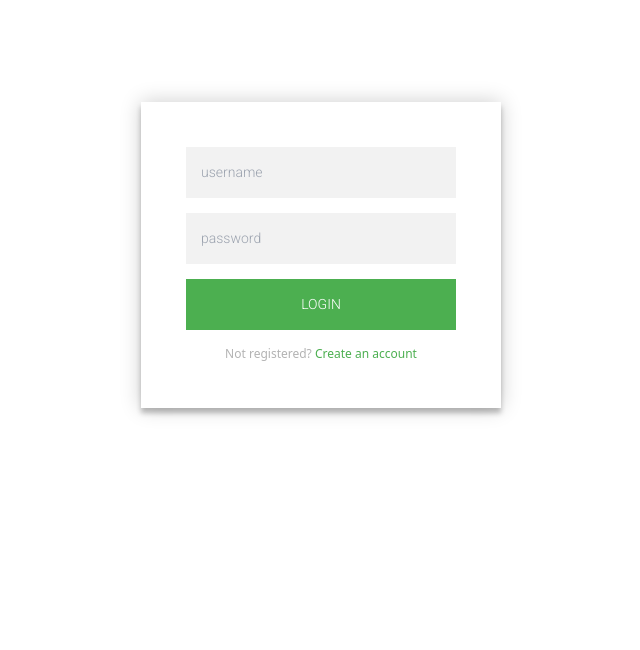
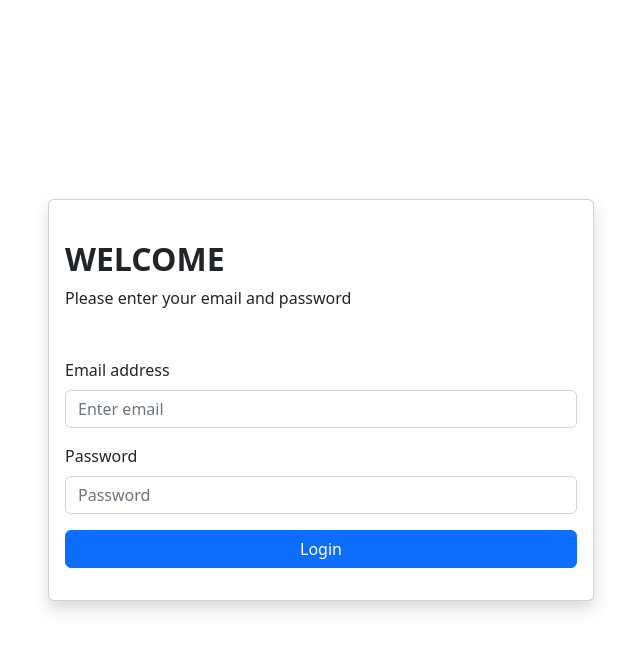
Before and after one commit to salsabilaathika-97/Mock-Test-Login, a React (Create React App) app: page / in a window 1280 px wide. Shown: the top 650 px of the page, without its empty margins (319-959 px from the left). Built offline with nearby package versions, Linux system fonts and the light colour scheme.

Commit message:
change login styling using bootstrap

```diff
--- a/src/pages/Login/Login.css
+++ /dev/null
@@ -1,91 +0,0 @@
-@import url(https://fonts.googleapis.com/css?family=Roboto:300);
-
-.login-page {
-  width: 360px;
-  padding: 8% 0 0;
-  margin: auto;
-}
-
-.form {
-  position: relative;
-  z-index: 1;
-  background: #FFFFFF;
-  max-width: 360px;
-  margin: 0 auto 100px;
-  padding: 45px;
-  text-align: center;
-  box-shadow: 0 0 20px 0 rgba(0, 0, 0, 0.2), 0 5px 5px 0 rgba(0, 0, 0, 0.24);
-}
-.form input {
-  font-family: "Roboto", sans-serif;
-  outline: 0;
-  background: #f2f2f2;
-  width: 100%;
-  border: 0;
-  margin: 0 0 15px;
-  padding: 15px;
-  box-sizing: border-box;
-  font-size: 14px;
-}
-.form button {
-  font-family: "Roboto", sans-serif;
-  text-transform: uppercase;
-  outline: 0;
-  background: #4CAF50;
-  width: 100%;
-  border: 0;
-  padding: 15px;
-  color: #FFFFFF;
-  font-size: 14px;
-  -webkit-transition: all 0.3 ease;
-  transition: all 0.3 ease;
-  cursor: pointer;
-}
-.form button:hover,.form button:active,.form button:focus {
-  background: #43A047;
-}
-.form .message {
-  margin: 15px 0 0;
-  color: #b3b3b3;
-  font-size: 12px;
-}
-.form .message a {
-  color: #4CAF50;
-  text-decoration: none;
-}
-.form .register-form {
-  display: none;
-}
-.container {
-  position: relative;
-  z-index: 1;
-  max-width: 300px;
-  margin: 0 auto;
-}
-.container:before, .container:after {
-  content: "";
-  display: block;
-  clear: both;
-}
-.container .info {
-  margin: 50px auto;
-  text-align: center;
-}
-.container .info h1 {
-  margin: 0 0 15px;
-  padding: 0;
-  font-size: 36px;
-  font-weight: 300;
-  color: #1a1a1a;
-}
-.container .info span {
-  color: #4d4d4d;
-  font-size: 12px;
-}
-.container .info span a {
-  color: #000000;
-  text-decoration: none;
-}
-.container .info span .fa {
-  color: #EF3B3A;
-}
--- a/src/pages/Login/Login.js
+++ b/src/pages/Login/Login.js
@@ -1,24 +1,42 @@
 import react from "react";
-import './Login.css'
+import { Col, Button, Row, Container, Card, Form } from "react-bootstrap";
 
 const Login = () => {
     return (
-        <div class="login-page">
-            <div class="form">
-                <form class="register-form">
-                    <input type="text" placeholder="name"/>
-                    <input type="password" placeholder="password"/>
-                    <input type="text" placeholder="email address"/>
-                    <button>create</button>
-                    <p class="message">Already registered? <a href="#">Sign In</a></p>
-                    </form>
-                    <form class="login-form">
-                    <input type="text" placeholder="username"/>
-                    <input type="password" placeholder="password"/>
-                    <button>login</button>
-                    <p class="message">Not registered? <a href="#">Create an account</a></p>
-                </form>
-            </div>
+        <div>
+            <Container>
+                <Row className="vh-100 d-flex justify-content-center align-items-center">
+                    <Col md = {8} lg={6} xs={12}>
+                        <Card className="shadow">
+                            <Card.Body>
+                                <div className="mb-3 mt-md-4">
+                                    <h2 className="fw-bold mb-2 text-uppercase">Welcome</h2>
+                                    <p className="mb-5">Please enter your email and password</p>
+                                    <div className="mb-3">
+                                        <Form>
+                                            <Form.Group className="mb-3" controlId="formBasicEmail">
+                                                <Form.Label className="text-center">
+                                                    Email address
+                                                </Form.Label>
+                                                <Form.Control type="email" placeholder="Enter email" />
+                                            </Form.Group>
+                                                <Form.Group className="mb-3" controlId="formBasicPassword">
+                                                <Form.Label>Password</Form.Label>
+                                                <Form.Control type="password" placeholder="Password" />
+                                            </Form.Group>
+                                            <div className="d-grid">
+                                                <Button variant="primary" type="submit">
+                                                Login
+                                                </Button>
+                                            </div>
+                                        </Form>
+                                    </div>
+                                </div>
+                            </Card.Body>
+                        </Card>
+                    </Col>
+                </Row>
+            </Container>
         </div>
     )
 }
```
